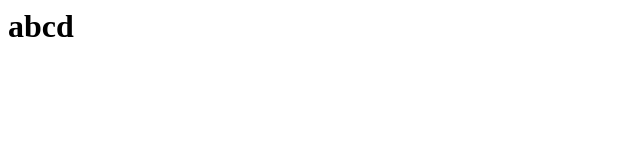
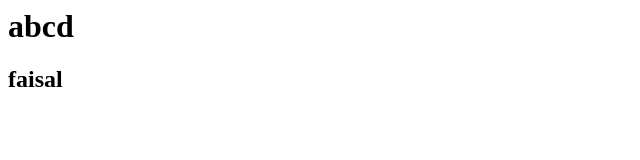
Before and after one commit to 1durvesh/docker, a plain HTML site: page index.html in a window 1280 px wide. Shown: the full height of the page, 0-640 px from the left. Drawn offline with Linux system fonts and the light colour scheme.

Commit message:
second commit

```diff
--- a/index.html
+++ b/index.html
@@ -1 +1,2 @@
 <h1>abcd</h1>
+<h2>faisal</h2>
```
